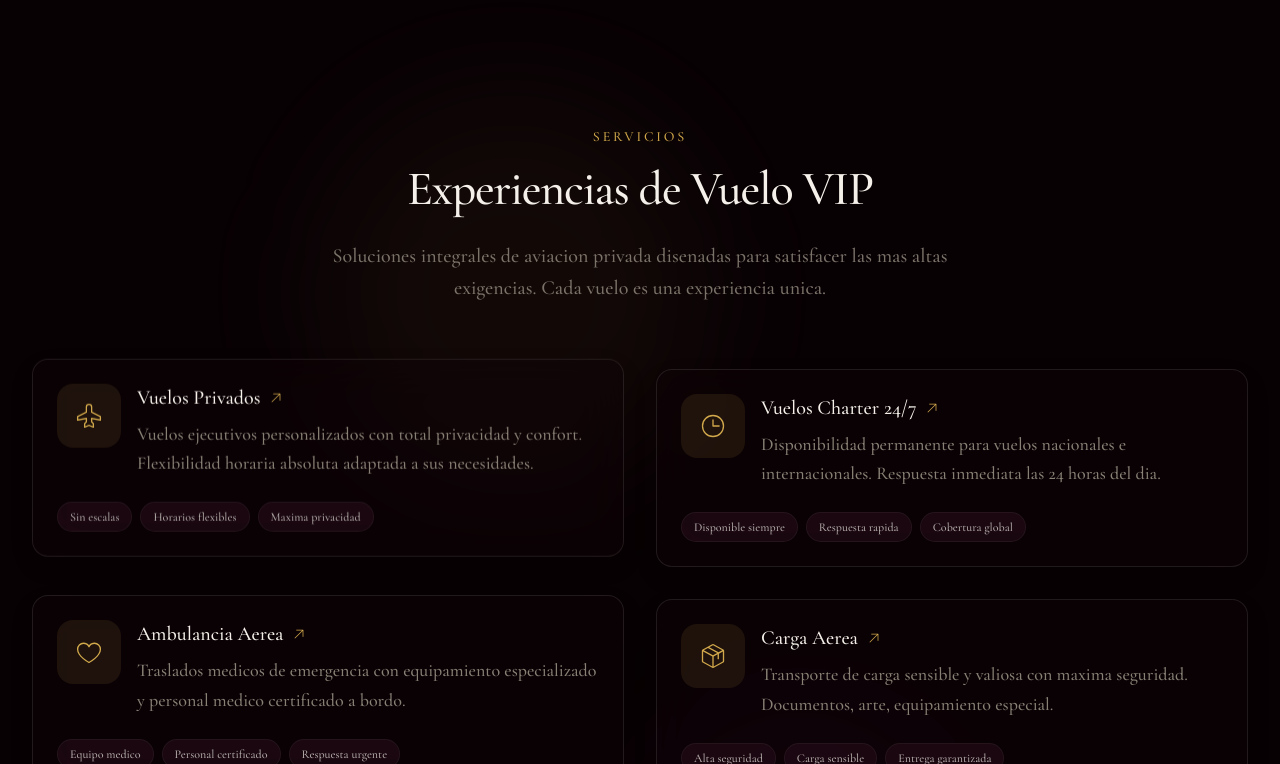
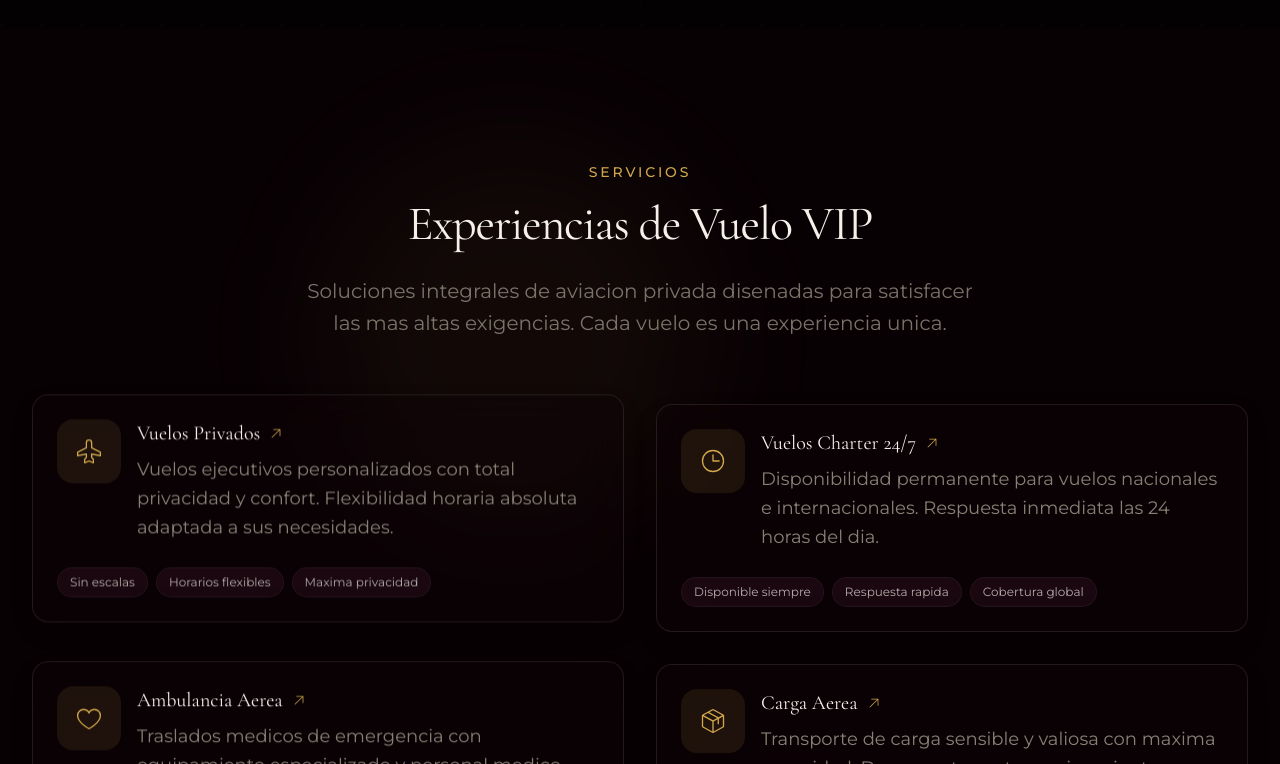
Before and after one commit to contactoktweb/aerolinea, a Next.js app: page / in a window 1280 px wide. Shown: the part 896-1660 px from the top of the page. Built offline with nearby package versions, Linux system fonts and the light colour scheme.

Commit message:
style: implement Montserrat for body text and Cormorant Garamond for headings for better legibility

```diff
--- a/app/globals.css
+++ b/app/globals.css
@@ -51,7 +51,7 @@
 }
 
 @theme inline {
-  --font-sans: var(--font-cormorant), serif;
+  --font-sans: var(--font-montserrat), sans-serif;
   --font-serif: var(--font-cormorant), serif;
   --font-mono: var(--font-cormorant), serif;
   --color-background: var(--background);
@@ -105,7 +105,10 @@
     @apply border-border outline-ring/50;
   }
   body {
-    @apply bg-background text-foreground leading-relaxed font-serif text-lg md:text-xl font-medium;
+    @apply bg-background text-foreground leading-relaxed font-sans text-base md:text-[1.05rem];
+  }
+  h1, h2, h3, h4, h5, h6 {
+    @apply font-serif;
   }
 }
 
--- a/app/layout.tsx
+++ b/app/layout.tsx
@@ -1,5 +1,5 @@
 import type { Metadata, Viewport } from 'next'
-import { Cormorant_Garamond } from 'next/font/google'
+import { Cormorant_Garamond, Montserrat } from 'next/font/google'
 import { Analytics } from '@vercel/analytics/next'
 import { Header } from '@/components/layout/header'
 import { Footer } from '@/components/layout/footer'
@@ -11,6 +11,13 @@ const cormorant = Cormorant_Garamond({
   variable: '--font-cormorant',
   display: 'swap',
   style: ['italic', 'normal'],
+})
+
+const montserrat = Montserrat({
+  subsets: ['latin'],
+  weight: ['300', '400', '500', '600', '700'],
+  variable: '--font-montserrat',
+  display: 'swap',
 })
 
 export const metadata: Metadata = {
@@ -56,7 +63,7 @@ export default function RootLayout({
   return (
     <html
       lang="es"
-      className={`${cormorant.variable} bg-background`}
+      className={`${cormorant.variable} ${montserrat.variable} bg-background`}
     >
       <body className="font-sans antialiased min-h-screen flex flex-col">
         <Header />
```
